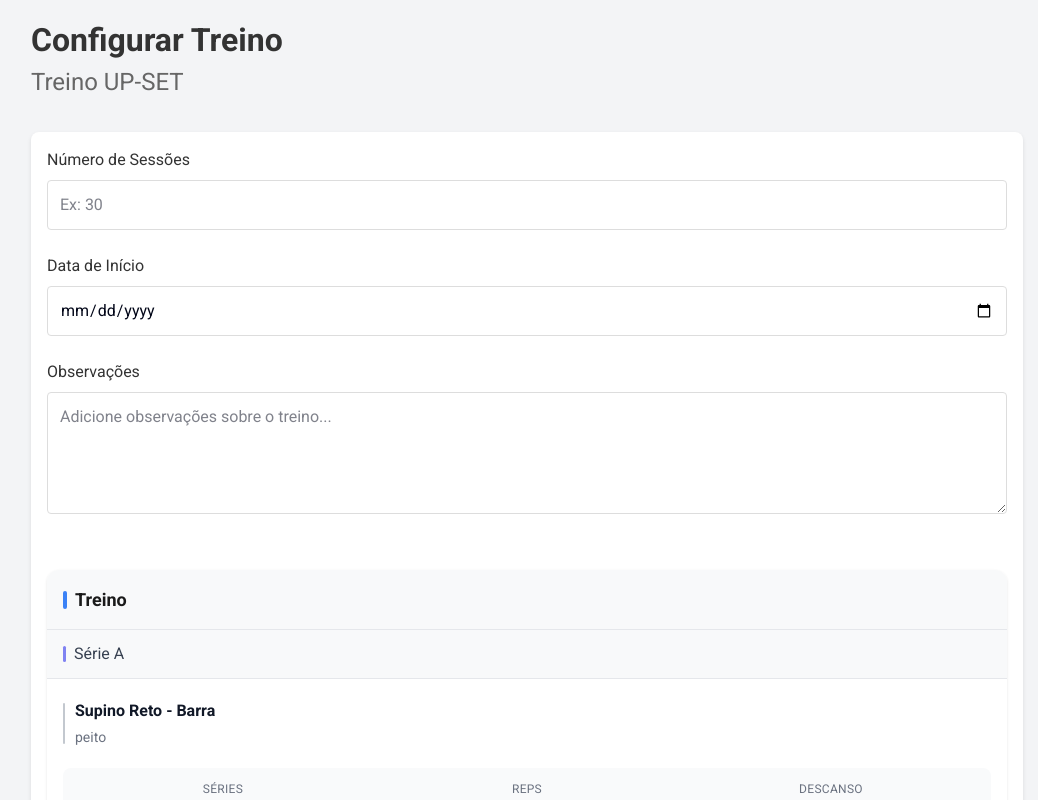
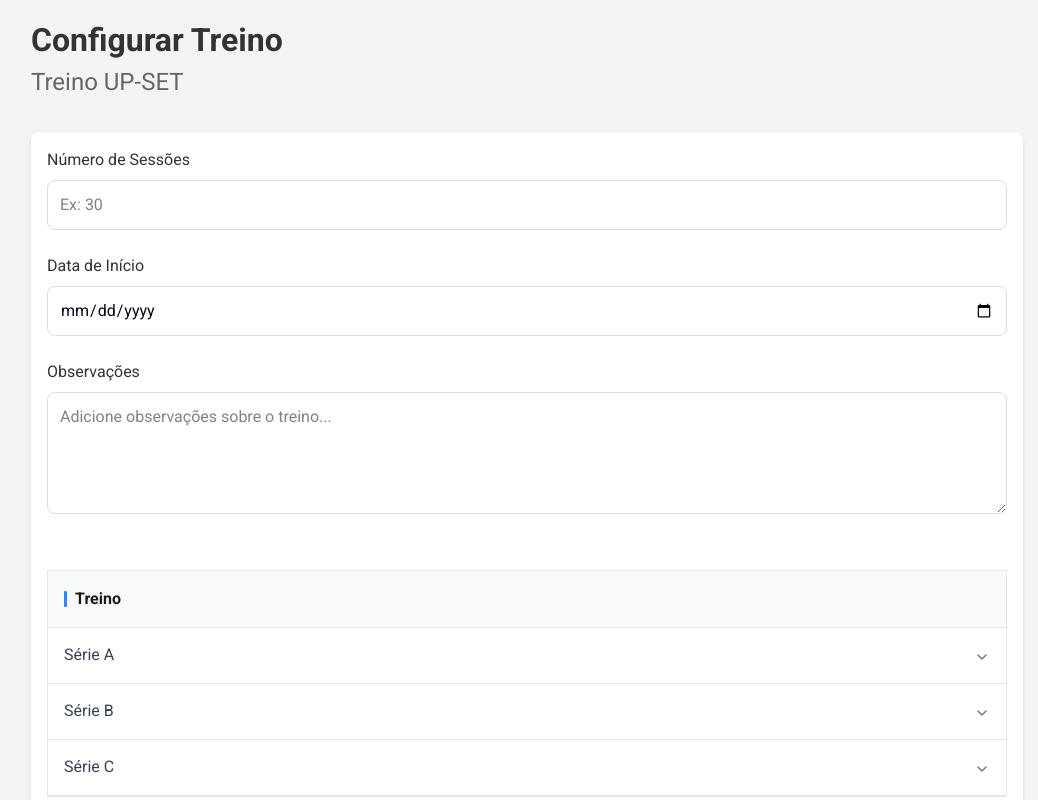
Before and after one commit to rafaelbertelli/meu-treino, a Next.js app: page /dashboard/configure/1 in a window 1280 px wide. Shown: the top 800 px of the page, without its empty margins (113-1151 px from the left). Built offline with nearby package versions, Linux system fonts and the light colour scheme.

Commit message:
configure accordion

```diff
--- a/package.json
+++ b/package.json
@@ -9,6 +9,7 @@
     "lint": "next lint"
   },
   "dependencies": {
+    "@radix-ui/react-accordion": "^1.2.3",
     "class-variance-authority": "^0.7.1",
     "clsx": "^2.1.1",
     "lucide-react": "^0.484.0",
--- a/src/components/ConfigureWorkout/ConfigureWorkoutForm.module.css
+++ b/src/components/ConfigureWorkout/ConfigureWorkoutForm.module.css
@@ -1,6 +1,6 @@
 .card {
   background: white;
-  border-radius: 8px;
+  border-radius: 0.5rem;
   padding: 1rem;
   box-shadow: 0 2px 4px rgba(0, 0, 0, 0.1);
 }
@@ -26,7 +26,7 @@
 .textarea {
   padding: 0.75rem;
   border: 1px solid #ddd;
-  border-radius: 4px;
+  border-radius: 0.5rem;
   font-size: 1rem;
 }
 
@@ -44,14 +44,14 @@
 
 .workoutPreview {
   margin-top: 2rem;
-  background-color: white;
-  border-radius: 12px;
+  background-color: #f8f9fa;
+  border: 1px solid #e5e7eb;
+  border-radius: 0;
   overflow: hidden;
-  box-shadow: 0 1px 3px rgba(0, 0, 0, 0.1);
 }
 
 .workoutPreviewTitle {
-  font-size: 1.125rem;
+  font-size: 1rem;
   font-weight: 600;
   color: #1a1a1a;
   padding: 1rem;
@@ -65,40 +65,17 @@
 .workoutPreviewTitle::before {
   content: "";
   display: block;
-  width: 4px;
-  height: 1.125rem;
+  width: 3px;
+  height: 1rem;
   background-color: #3b82f6;
-  border-radius: 2px;
+  border-radius: 1px;
 }
 
-.workoutGroup {
-  margin-bottom: 1rem;
-}
-
-.workoutGroup:last-child {
-  margin-bottom: 0;
-}
-
-.groupTitle {
-  font-size: 1rem;
-  font-weight: 500;
-  color: #374151;
-  padding: 0.75rem 1rem;
-  background-color: #f8f9fa;
-  display: flex;
-  align-items: center;
-  gap: 0.5rem;
-  border-bottom: 1px solid #e5e7eb;
-}
-
-.groupTitle::before {
-  content: "";
-  display: block;
-  width: 3px;
-  height: 1rem;
-  background-color: #6366f1;
-  border-radius: 2px;
-  opacity: 0.8;
+.workoutGroup,
+.groupTitle,
+.groupTitle::before,
+.seriesDivider {
+  display: none;
 }
 
 .exerciseList {
@@ -112,7 +89,7 @@
 }
 
 .exerciseContent {
-  padding: 1.25rem 1rem;
+  padding: 1rem;
   display: flex;
   flex-direction: column;
   gap: 0.75rem;
@@ -122,30 +99,16 @@
   display: flex;
   flex-direction: column;
   gap: 0.25rem;
-  position: relative;
-  padding-left: 0.75rem;
-}
-
-.exerciseNameWrapper::before {
-  content: "";
-  position: absolute;
-  left: 0;
-  top: 4px;
-  width: 2px;
-  height: calc(100% - 8px);
-  background-color: #9ca3af;
-  border-radius: 1px;
-  opacity: 0.6;
 }
 
 .exerciseName {
-  font-weight: 600;
+  font-weight: 500;
   color: #111827;
-  font-size: 1rem;
+  font-size: 0.875rem;
 }
 
 .exerciseGroup {
-  font-size: 0.875rem;
+  font-size: 0.75rem;
   color: #6b7280;
   font-weight: 400;
 }
@@ -157,7 +120,7 @@
   margin-top: 0.5rem;
   background-color: #f9fafb;
   padding: 0.75rem;
-  border-radius: 8px;
+  border-radius: 0.5rem;
 }
 
 .metricItem {
@@ -165,41 +128,38 @@
   flex-direction: column;
   align-items: center;
   text-align: center;
-  background-color: transparent;
-  padding: 0;
 }
 
 .metricLabel {
-  font-size: 0.75rem;
+  font-size: 0.625rem;
   color: #6b7280;
   font-weight: 500;
-  letter-spacing: 0.025em;
+  letter-spacing: 0.05em;
+  text-transform: uppercase;
 }
 
 .metricValue {
   font-weight: 600;
   color: #111827;
-  font-size: 1rem;
-  margin-top: 0.25rem;
+  font-size: 0.875rem;
+  margin-top: 0.125rem;
 }
 
 .exerciseObservations {
   display: flex;
-  align-items: flex-start;
-  gap: 0.5rem;
-  font-size: 0.875rem;
-  color: #4b5563;
-  line-height: 1.4;
-  padding: 0.5rem 0 0 0;
-  border: none;
-  background-color: transparent;
-  margin: 0;
+  align-items: center;
+  gap: 0.375rem;
+  font-size: 0.75rem;
+  color: #6b7280;
+  padding: 0;
+  margin-top: -0.25rem;
 }
 
 .infoIcon {
-  color: #3b82f6;
+  color: #6b7280;
   flex-shrink: 0;
-  margin-top: 2px;
+  width: 14px;
+  height: 14px;
 }
 
 .observationText {
@@ -214,8 +174,37 @@
   margin: 0;
 }
 
-.seriesDivider {
-  height: 12px;
-  background-color: #f3f4f6;
-  margin: 0;
+.workoutAccordion {
+  background-color: white;
 }
+
+.workoutAccordionItem {
+  border: none;
+  background-color: white;
+}
+
+.workoutAccordionItem:first-child {
+  border-top: none;
+}
+
+.workoutAccordionTrigger {
+  padding: 1rem;
+  background-color: white;
+  width: 100%;
+  display: flex;
+  align-items: center;
+  justify-content: space-between;
+  font-size: 1rem;
+  font-weight: 500;
+  color: #374151;
+  border-bottom: 1px solid #e5e7eb;
+  user-select: none;
+}
+
+.workoutAccordionTrigger:hover {
+  background-color: #f9fafb;
+}
+
+.workoutAccordionContent {
+  background-color: white;
+}
--- a/src/components/ConfigureWorkout/ConfigureWorkoutForm.tsx
+++ b/src/components/ConfigureWorkout/ConfigureWorkoutForm.tsx
@@ -4,14 +4,20 @@ import { workouts } from "@/data/workouts";
 import Link from "next/link";
 import { FormEvent } from "react";
 
+import {
+  Accordion,
+  AccordionContent,
+  AccordionItem,
+  AccordionTrigger,
+} from "@/components/ui/accordion";
 import { formatDateToInputValue, formatDateToISOString } from "@/lib/date";
-import { generateId } from "@/lib/id/id";
 import { workoutsStore } from "@/store/workouts";
 import { Button } from "../ui/button/Button/Button";
 import { ButtonGroup } from "../ui/button/ButtonGroup/ButtonGroup";
 import { Container } from "../ui/Container/Container";
 import { Header } from "../ui/Header/Header";
 import styles from "./ConfigureWorkoutForm.module.css";
+
 interface ConfigureWorkoutFormProps {
   workoutId: string;
 }
@@ -36,7 +42,7 @@ export function ConfigureWorkoutForm({ workoutId }: ConfigureWorkoutFormProps) {
 
     // Save workout to localStorage
     workoutsStore.save({
-      id: generateId(),
+      id: workoutId,
       workoutId: workoutId,
       workoutConfig: formValues,
       isActive: true,
@@ -122,10 +128,21 @@ export function ConfigureWorkoutForm({ workoutId }: ConfigureWorkoutFormProps) {
           <div className={styles.workoutPreview}>
             <h3 className={styles.workoutPreviewTitle}>Treino</h3>
 
+            <Accordion
+              type="single"
+              collapsible
+              className={styles.workoutAccordion}
+            >
               {workout.workout.map((group, groupIndex) => (
-              <div key={groupIndex} className={styles.workoutGroup}>
-                <h4 className={styles.groupTitle}>{group.name}</h4>
-
+                <AccordionItem
+                  key={groupIndex}
+                  value={`group-${groupIndex}`}
+                  className={styles.workoutAccordionItem}
+                >
+                  <AccordionTrigger className={styles.workoutAccordionTrigger}>
+                    {group.name}
+                  </AccordionTrigger>
+                  <AccordionContent className={styles.workoutAccordionContent}>
                     <div className={styles.exerciseList}>
                       {group.exercises.map((exercise, exerciseIndex) => (
                         <div key={exerciseIndex}>
@@ -142,13 +159,17 @@ export function ConfigureWorkoutForm({ workoutId }: ConfigureWorkoutFormProps) {
 
                               <div className={styles.exerciseMetrics}>
                                 <div className={styles.metricItem}>
-                              <span className={styles.metricLabel}>SÉRIES</span>
+                                  <span className={styles.metricLabel}>
+                                    SÉRIES
+                                  </span>
                                   <span className={styles.metricValue}>
                                     {exercise.sets}
                                   </span>
                                 </div>
                                 <div className={styles.metricItem}>
-                              <span className={styles.metricLabel}>REPS</span>
+                                  <span className={styles.metricLabel}>
+                                    REPS
+                                  </span>
                                   <span className={styles.metricValue}>
                                     {exercise.reps}
                                   </span>
@@ -191,20 +212,16 @@ export function ConfigureWorkoutForm({ workoutId }: ConfigureWorkoutFormProps) {
                             </div>
                           </div>
 
-                      {/* Se for uma série (como "Série C" ou "2°PC"), adiciona um espaçador especial */}
-                      {exercise.observations?.match(/(Série|°PC)/) ? (
-                        <div className={styles.seriesDivider} />
-                      ) : (
-                        // Se não for o último exercício do grupo, adiciona o divisor normal
-                        exerciseIndex < group.exercises.length - 1 && (
+                          {exerciseIndex < group.exercises.length - 1 && (
                             <div className={styles.exerciseDivider} />
-                        )
                           )}
                         </div>
                       ))}
                     </div>
-              </div>
+                  </AccordionContent>
+                </AccordionItem>
               ))}
+            </Accordion>
           </div>
 
           <ButtonGroup>
--- /dev/null
+++ b/src/components/ui/accordion.tsx
@@ -0,0 +1,66 @@
+"use client";
+
+import * as AccordionPrimitive from "@radix-ui/react-accordion";
+import { ChevronDownIcon } from "lucide-react";
+import * as React from "react";
+
+import { cn } from "@/lib/tailwind/utils";
+
+function Accordion({
+  ...props
+}: React.ComponentProps<typeof AccordionPrimitive.Root>) {
+  return <AccordionPrimitive.Root data-slot="accordion" {...props} />;
+}
+
+function AccordionItem({
+  className,
+  ...props
+}: React.ComponentProps<typeof AccordionPrimitive.Item>) {
+  return (
+    <AccordionPrimitive.Item
+      data-slot="accordion-item"
+      className={cn("border-b last:border-b-0", className)}
+      {...props}
+    />
+  );
+}
+
+function AccordionTrigger({
+  className,
+  children,
+  ...props
+}: React.ComponentProps<typeof AccordionPrimitive.Trigger>) {
+  return (
+    <AccordionPrimitive.Header className="flex">
+      <AccordionPrimitive.Trigger
+        data-slot="accordion-trigger"
+        className={cn(
+          "focus-visible:border-ring focus-visible:ring-ring/50 flex flex-1 items-start justify-between gap-4 py-4 text-left text-sm font-medium transition-all outline-none hover:underline focus-visible:ring-[3px] disabled:pointer-events-none disabled:opacity-50 [&[data-state=open]>svg]:rotate-180",
+          className
+        )}
+        {...props}
+      >
+        {children}
+        <ChevronDownIcon className="text-muted-foreground pointer-events-none size-4 shrink-0 translate-y-0.5 transition-transform duration-200" />
+      </AccordionPrimitive.Trigger>
+    </AccordionPrimitive.Header>
+  );
+}
+
+function AccordionContent({
+  className,
+  children,
+  ...props
+}: React.ComponentProps<typeof AccordionPrimitive.Content>) {
+  return (
+    <AccordionPrimitive.Content
+      data-slot="accordion-content"
+      className="data-[state=closed]:animate-accordion-up data-[state=open]:animate-accordion-down overflow-hidden text-sm"
+      {...props}
+    >
+      <div className={cn("pt-0 pb-4", className)}>{children}</div>
+    </AccordionPrimitive.Content>
+  );
+}
+
+export { Accordion, AccordionContent, AccordionItem, AccordionTrigger };
```
Also changed, not shown: 1 other file (tests, documents, lock files or other folders). Lines whose indentation alone changed are shown as unchanged.
